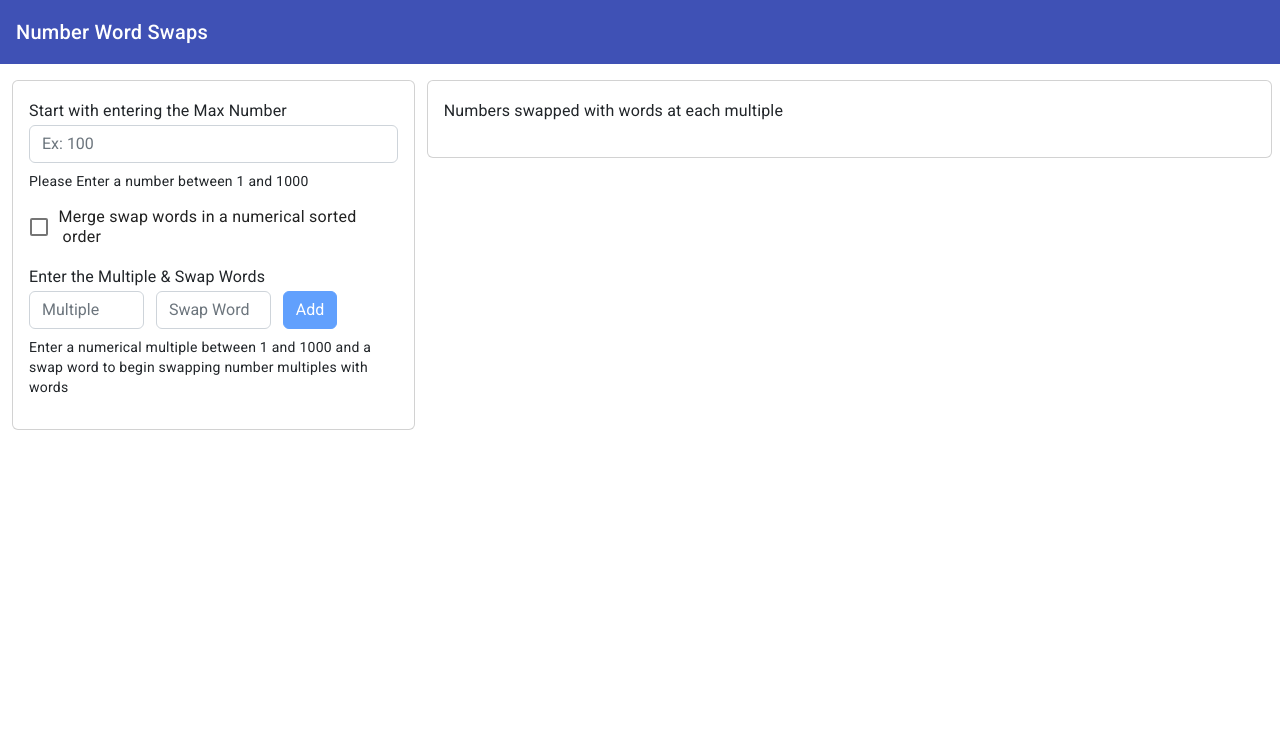
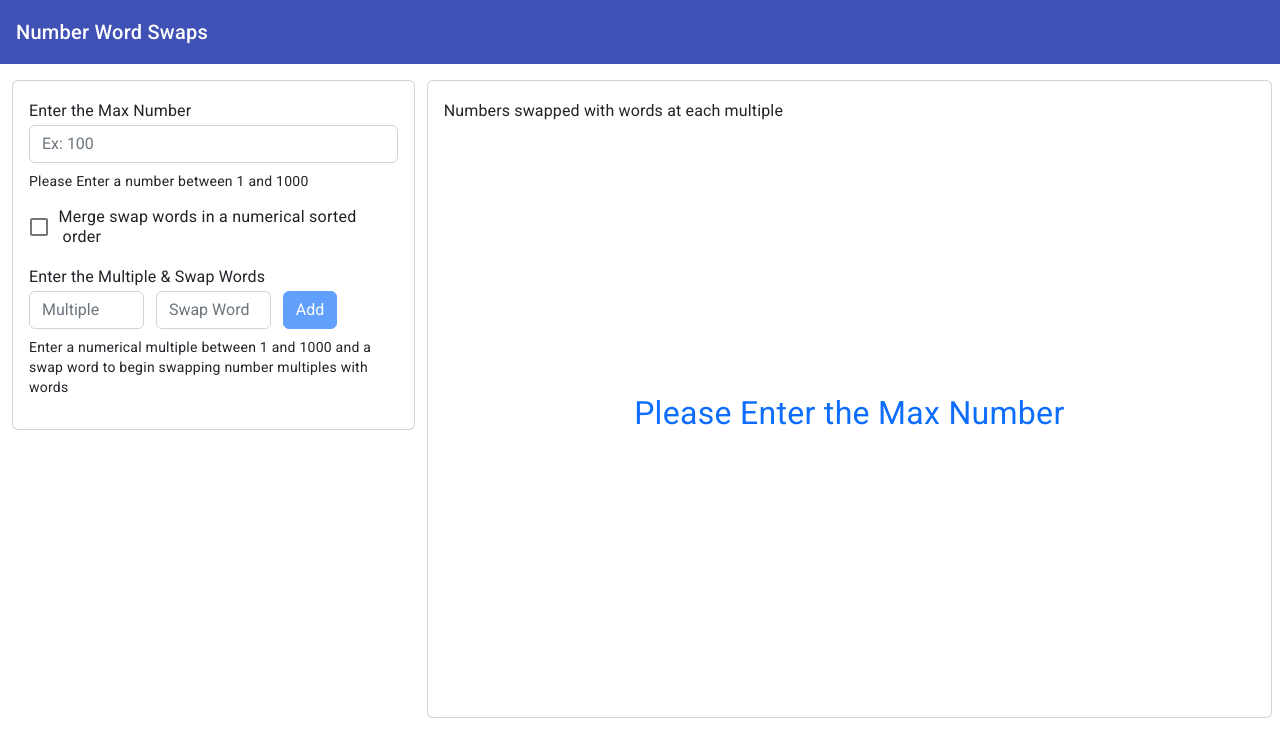
Before and after one commit to Akhila0410/NumWordSwap-Website, an Angular app in the folder numwordswap-website/: page / in a window 1280 px wide. Shown: the top 756 px of the page. Built offline with nearby package versions, Linux system fonts and the light colour scheme.

Commit message:
Display Welcome message

```diff
--- a/numwordswap-website/src/app/nws-input-maxnumber/nws-input-maxnumber.component.html
+++ b/numwordswap-website/src/app/nws-input-maxnumber/nws-input-maxnumber.component.html
@@ -1,6 +1,6 @@
 <form>
     <div class="mb-3">
-      <h3 class="form-label mb-0">Start with entering the Max Number</h3>
+      <h3 class="form-label mb-0">Enter the Max Number</h3>
       <input matInput type="number" class="form-control mb-2" id="maxNumber"
              aria-describedby="Input Max Number" placeholder="Ex: 100" [formControl]="maxNumber">
       <mat-hint>Please Enter a number between 1 and 1000</mat-hint>
--- a/numwordswap-website/src/app/nws-result/nws-result.component.html
+++ b/numwordswap-website/src/app/nws-result/nws-result.component.html
@@ -1,6 +1,10 @@
 <div class="card">
     <div class="card-body">
         <h3>Numbers swapped with words at each multiple</h3>
+        <div *ngIf="(displayWelcomeMessage)" class="d-flex align-items-center justify-content-center welcome-block">
+            <h3 class="fs-2 text-primary">
+                Please Enter the Max Number</h3>
+        </div>
         <div class="d-flex align-content-start flex-wrap">
             <div *ngFor="let numWordSwap of numWordSwaps">
                 <button type="button" class="{{'btn p-2 m-2 ' + ((numWordSwap.number.toString() == numWordSwap.wordSwap) ? 'btn-light' : 'btn-info')}}">{{numWordSwap.wordSwap}}</button>
--- a/numwordswap-website/src/app/nws-result/nws-result.component.scss
+++ b/numwordswap-website/src/app/nws-result/nws-result.component.scss
@@ -0,0 +1,3 @@
+.welcome-block{
+    height:70vh;
+}
--- a/numwordswap-website/src/app/nws-result/nws-result.component.ts
+++ b/numwordswap-website/src/app/nws-result/nws-result.component.ts
@@ -16,4 +16,8 @@ export class NumSwapResultComponent {
   get numWordSwaps(): NumWordSwap[] {
     return this.nwsService.nwsResponse;
   }
+
+  get displayWelcomeMessage(): boolean {
+    return !this.numWordSwaps || this.numWordSwaps.length == 0;
+  }
 }
```
